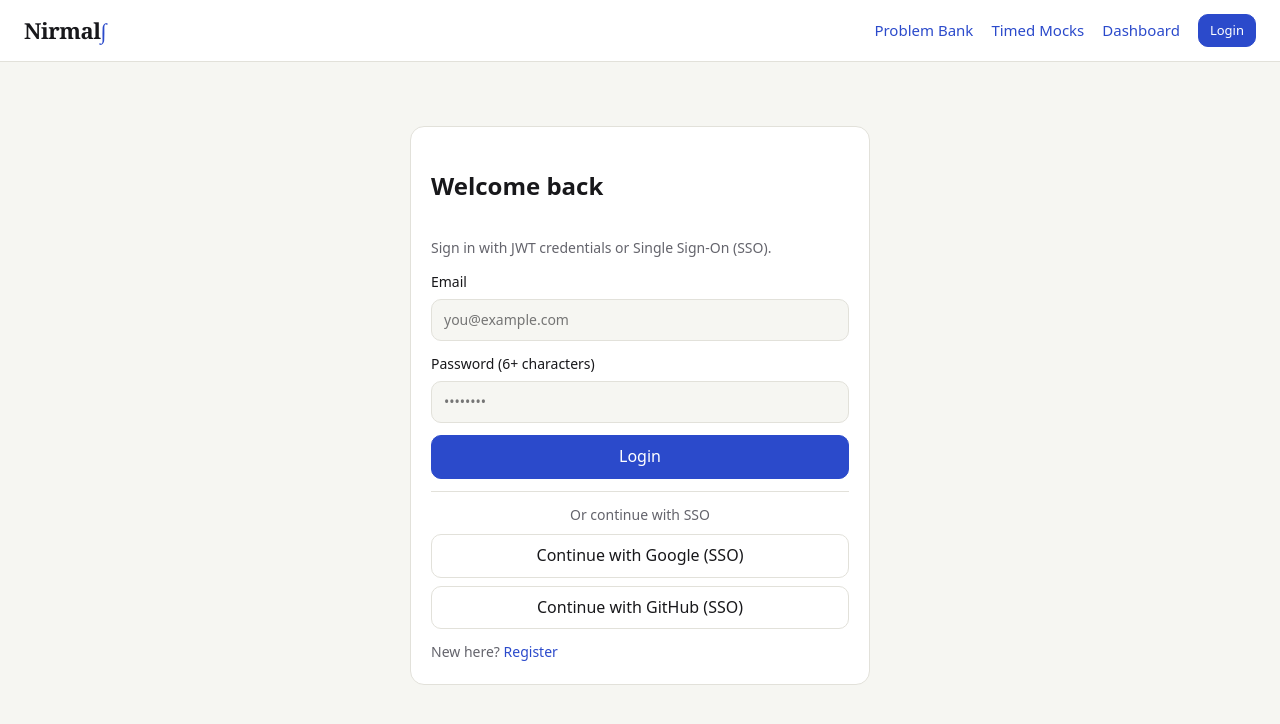
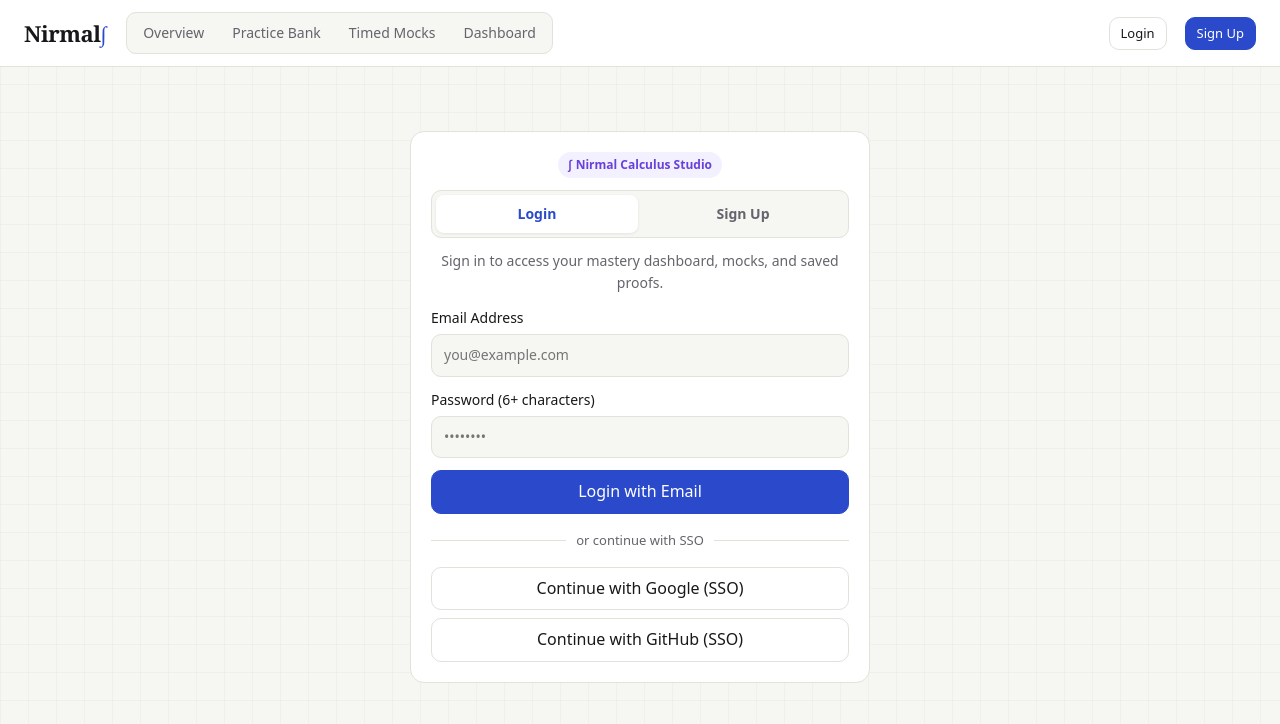
Before and after one commit to Priyojit02/nirmal-calculus, a Next.js app: page /login in a window 1280 px wide. Shown: the top 724 px of the page. Built offline with nearby package versions, Linux system fonts and the light colour scheme; no server answers.

Commit message:
Polish math-oriented UI tabs, Sign Up flow, and custom mock timer/count controls

```diff
--- a/app/api/problems/generate/route.ts
+++ b/app/api/problems/generate/route.ts
@@ -16,7 +16,7 @@ export async function POST(req: NextRequest) {
     const topic: CalculusTopic = body.topic || 'Integral Calculus';
     const difficulty: DifficultyLevel = body.difficulty || 'JEE Advanced';
     const type: QuestionType | 'mixed' = body.type || 'mixed';
-    const count = Math.max(1, Math.min(5, Number(body.count) || 2));
+    const count = Math.max(1, Math.min(10, Number(body.count) || 2));
 
     await connectDB();
 
--- a/app/api/tests/generate/route.ts
+++ b/app/api/tests/generate/route.ts
@@ -17,8 +17,8 @@ export async function POST(req: NextRequest) {
 
     const topic: CalculusTopic = body.topic || 'Integral Calculus';
     const difficulty: DifficultyLevel = body.difficulty || 'JEE Advanced';
-    const count = Math.max(2, Math.min(5, Number(body.count) || 3));
-    const duration = Math.max(5, Math.min(180, Number(body.duration) || count * 5));
+    const count = Math.max(2, Math.min(10, Number(body.count) || 3));
+    const duration = Math.max(1, Math.min(180, Number(body.duration) || count * 5));
 
     await connectDB();
 
--- a/app/globals.css
+++ b/app/globals.css
@@ -44,7 +44,11 @@
 
 body {
   margin: 0;
-  background: var(--bg);
+  background-color: var(--bg);
+  background-image:
+    linear-gradient(to right, rgba(120, 120, 140, 0.06) 1px, transparent 1px),
+    linear-gradient(to bottom, rgba(120, 120, 140, 0.06) 1px, transparent 1px);
+  background-size: 28px 28px;
   color: var(--tx);
   font: 16px/1.6 system-ui, -apple-system, BlinkMacSystemFont, 'Segoe UI', sans-serif;
 }
@@ -53,7 +57,7 @@ nav {
   display: flex;
   justify-content: space-between;
   align-items: center;
-  padding: 14px 24px;
+  padding: 12px 24px;
   border-bottom: 1px solid var(--ln);
   background: var(--cd);
   flex-wrap: wrap;
@@ -61,6 +65,94 @@ nav {
   position: sticky;
   top: 0;
   z-index: 20;
+}
+
+.nav-left {
+  display: flex;
+  align-items: center;
+  gap: 20px;
+  flex-wrap: wrap;
+}
+
+.nav-tabs {
+  display: flex;
+  align-items: center;
+  gap: 4px;
+  background: var(--bg);
+  padding: 4px;
+  border-radius: 10px;
+  border: 1px solid var(--ln);
+}
+
+.nav-tab {
+  padding: 5px 12px;
+  border-radius: 7px;
+  font-size: 14px;
+  font-weight: 500;
+  color: var(--mu);
+  text-decoration: none;
+  transition: background-color 0.15s, color 0.15s;
+}
+
+.nav-tab:hover {
+  color: var(--tx);
+  text-decoration: none;
+}
+
+.nav-tab.active {
+  background: var(--cd);
+  color: var(--ac);
+  font-weight: 600;
+  box-shadow: 0 1px 2px rgba(0, 0, 0, 0.06);
+}
+
+.tabs {
+  display: grid;
+  grid-template-columns: 1fr 1fr;
+  gap: 4px;
+  background: var(--bg);
+  padding: 4px;
+  border-radius: 10px;
+  border: 1px solid var(--ln);
+}
+
+.tab-btn {
+  font: inherit;
+  font-size: 14px;
+  font-weight: 600;
+  padding: 8px 12px;
+  border: none;
+  border-radius: 8px;
+  background: transparent;
+  color: var(--mu);
+  cursor: pointer;
+  transition: background-color 0.15s, color 0.15s;
+}
+
+.tab-btn.active {
+  background: var(--cd);
+  color: var(--ac);
+  box-shadow: 0 1px 3px rgba(0, 0, 0, 0.08);
+}
+
+.divider {
+  display: flex;
+  align-items: center;
+  text-align: center;
+  color: var(--mu);
+  font-size: 13px;
+  margin: 4px 0;
+}
+
+.divider::before,
+.divider::after {
+  content: '';
+  flex: 1;
+  border-bottom: 1px solid var(--ln);
+}
+
+.divider span {
+  padding: 0 10px;
 }
 
 .logo {
--- a/app/layout.tsx
+++ b/app/layout.tsx
@@ -4,11 +4,12 @@ import 'katex/dist/katex.min.css';
 import './globals.css';
 import { getUser } from '@/lib/auth';
 import LogoutButton from '@/components/LogoutButton';
+import NavLinks from '@/components/NavLinks';
 
 export const metadata: Metadata = {
-  title: 'Nirmal Calculus — JEE Advanced & MIT Math Practice Platform',
+  title: 'Nirmal∫ — JEE Advanced & MIT Calculus Studio',
   description:
-    'Master Limits, Differential & Integral Calculus, ODEs, Multivariable Calculus, and Infinite Series with JEE Advanced and MIT-standard problems.',
+    'Master Limits, Differential & Integral Calculus, ODEs, Multivariable Calculus, and Infinite Series with AI-generated JEE Advanced and MIT-standard problems.',
 };
 
 export default async function RootLayout({
@@ -22,27 +23,34 @@ export default async function RootLayout({
     <html lang="en">
       <body>
         <nav>
-          <Link href="/" className="logo">
-            Nirmal<span>∫</span>
-          </Link>
+          <div className="nav-left">
+            <Link href="/" className="logo">
+              Nirmal<span>∫</span>
+            </Link>
+            <NavLinks isSuperAdmin={user?.role === 'super_admin'} />
+          </div>
           <div className="links">
-            <Link href="/problems">Problem Bank</Link>
-            <Link href="/tests">Timed Mocks</Link>
-            <Link href="/dashboard">Dashboard</Link>
-            {user?.role === 'super_admin' && (
-              <Link href="/admin" className="tag purple">
-                Admin
-              </Link>
-            )}
             {user ? (
               <>
-                <span className="mu">Hi, {user.name}</span>
+                <span className="mu">
+                  {user.name}
+                  {user.role === 'super_admin' && (
+                    <span className="tag purple" style={{ marginLeft: 8 }}>
+                      Super Admin
+                    </span>
+                  )}
+                </span>
                 <LogoutButton />
               </>
             ) : (
-              <Link className="btn p sm" href="/login">
-                Login
-              </Link>
+              <>
+                <Link className="btn sm" href="/login?tab=login">
+                  Login
+                </Link>
+                <Link className="btn p sm" href="/login?tab=register">
+                  Sign Up
+                </Link>
+              </>
             )}
           </div>
         </nav>
--- a/app/login/page.tsx
+++ b/app/login/page.tsx
@@ -14,11 +14,22 @@ export default function LoginPage() {
 
   useEffect(() => {
     const params = new URLSearchParams(window.location.search);
+    const tab = params.get('tab');
+    if (tab === 'register' || tab === 'signup') {
+      setMode('register');
+    } else if (tab === 'login') {
+      setMode('login');
+    }
     const errParam = params.get('error');
     if (errParam) {
       setError(errParam);
     }
   }, []);
+
+  const switchTab = (nextMode: 'login' | 'register') => {
+    setMode(nextMode);
+    setError('');
+  };
 
   const handleSubmit = async (e: FormEvent) => {
     e.preventDefault();
@@ -53,14 +64,40 @@ export default function LoginPage() {
   };
 
   return (
-    <div className="card narrow">
+    <div className="card narrow auth-card">
+      <div className="tag-row" style={{ justifyContent: 'center' }}>
+        <span className="tag purple">∫ Nirmal Calculus Studio</span>
+      </div>
+
+      <div className="tabs" role="tablist" aria-label="Authentication mode">
+        <button
+          type="button"
+          role="tab"
+          aria-selected={mode === 'login'}
+          className={`tab-btn ${mode === 'login' ? 'active' : ''}`}
+          onClick={() => switchTab('login')}
+        >
+          Login
+        </button>
+        <button
+          type="button"
+          role="tab"
+          aria-selected={mode === 'register'}
+          className={`tab-btn ${mode === 'register' ? 'active' : ''}`}
+          onClick={() => switchTab('register')}
+        >
+          Sign Up
+        </button>
+      </div>
+
       <form
         onSubmit={handleSubmit}
         style={{ display: 'flex', flexDirection: 'column', gap: 12 }}
       >
-        <h2>{mode === 'login' ? 'Welcome back' : 'Create your account'}</h2>
-        <p className="mu" style={{ margin: 0 }}>
-          Sign in with JWT credentials or Single Sign-On (SSO).
+        <p className="mu" style={{ margin: 0, textAlign: 'center' }}>
+          {mode === 'login'
+            ? 'Sign in to access your mastery dashboard, mocks, and saved proofs.'
+            : 'Create a free scholar account to track calculus mastery and compete.'}
         </p>
 
         {mode === 'register' && (
@@ -71,12 +108,13 @@ export default function LoginPage() {
               value={name}
               onChange={(e) => setName(e.target.value)}
               required
+              minLength={2}
             />
           </label>
         )}
 
         <label>
-          Email
+          Email Address
           <input
             type="email"
             placeholder="you@example.com"
@@ -102,25 +140,18 @@ export default function LoginPage() {
 
         <button type="submit" className="btn p" disabled={loading}>
           {loading
-            ? 'Please wait…'
+            ? 'Authenticating…'
             : mode === 'login'
-              ? 'Login'
-              : 'Create Account'}
+              ? 'Login with Email'
+              : 'Create Scholar Account'}
         </button>
       </form>
 
-      <div
-        style={{
-          borderTop: '1px solid var(--ln)',
-          paddingTop: 12,
-          display: 'flex',
-          flexDirection: 'column',
-          gap: 8,
-        }}
-      >
-        <div className="mu" style={{ textAlign: 'center' }}>
-          Or continue with SSO
-        </div>
+      <div className="divider">
+        <span>or continue with SSO</span>
+      </div>
+
+      <div style={{ display: 'flex', flexDirection: 'column', gap: 8 }}>
         <a href="/api/auth/sso/google" className="btn">
           Continue with Google (SSO)
         </a>
@@ -128,20 +159,6 @@ export default function LoginPage() {
           Continue with GitHub (SSO)
         </a>
       </div>
-
-      <p className="mu" style={{ margin: 0 }}>
-        {mode === 'login' ? 'New here? ' : 'Already have an account? '}
-        <a
-          href="#"
-          onClick={(e) => {
-            e.preventDefault();
-            setError('');
-            setMode(mode === 'login' ? 'register' : 'login');
-          }}
-        >
-          {mode === 'login' ? 'Register' : 'Login'}
-        </a>
-      </p>
     </div>
   );
 }
--- /dev/null
+++ b/components/NavLinks.tsx
@@ -0,0 +1,46 @@
+'use client';
+
+import Link from 'next/link';
+import { usePathname } from 'next/navigation';
+
+interface NavLinksProps {
+  isSuperAdmin: boolean;
+}
+
+export default function NavLinks({ isSuperAdmin }: NavLinksProps) {
+  const pathname = usePathname();
+
+  const items = [
+    { href: '/', label: 'Overview', exact: true },
+    { href: '/problems', label: 'Practice Bank', exact: false },
+    { href: '/tests', label: 'Timed Mocks', exact: false },
+    { href: '/dashboard', label: 'Dashboard', exact: false },
+  ];
+
+  return (
+    <div className="nav-tabs">
+      {items.map((item) => {
+        const active = item.exact
+          ? pathname === item.href
+          : pathname.startsWith(item.href);
+        return (
+          <Link
+            key={item.href}
+            href={item.href}
+            className={`nav-tab ${active ? 'active' : ''}`}
+          >
+            {item.label}
+          </Link>
+        );
+      })}
+      {isSuperAdmin && (
+        <Link
+          href="/admin"
+          className={`nav-tab ${pathname.startsWith('/admin') ? 'active' : ''}`}
+        >
+          Admin
+        </Link>
+      )}
+    </div>
+  );
+}
--- a/lib/aiGenerator.ts
+++ b/lib/aiGenerator.ts
@@ -174,7 +174,7 @@ export async function generateCalculusProblems(
     );
   }
 
-  const count = Math.max(1, Math.min(5, params.count));
+  const count = Math.max(1, Math.min(10, params.count));
 
   const formatInstruction =
     params.type === 'mixed'
```
Also changed, not shown: components/AIProblemGenerator.tsx (+26 -12 lines).
